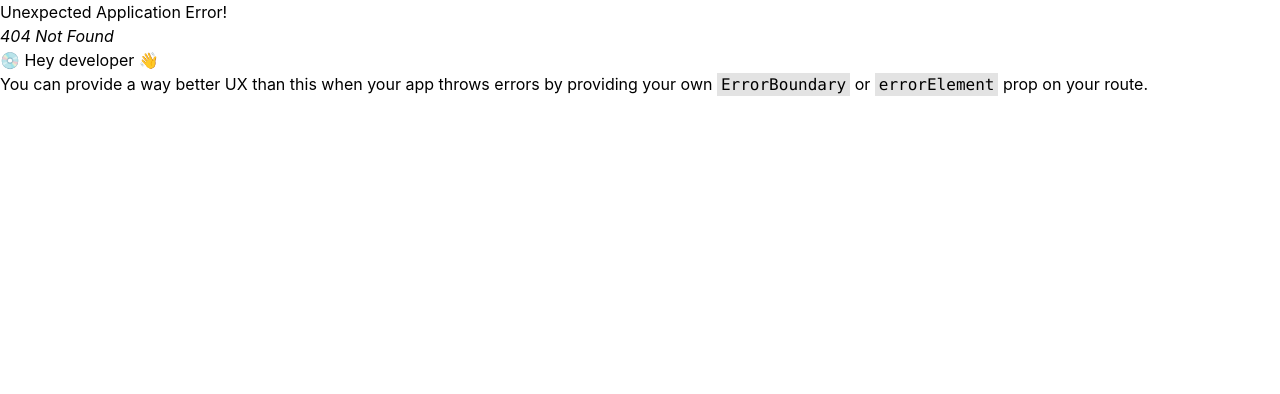
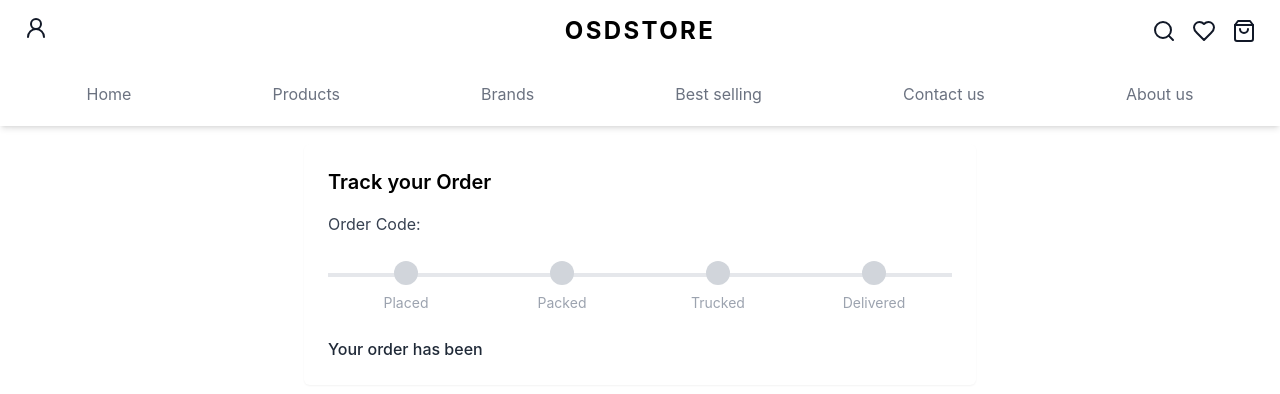
Before and after one commit to MuhammedAdhil86/osdstore, a React (Vite) app: page /ordertracker in a window 1280 px wide. Before the commit this address had no page. Shown: the top 394 px of the page. Built offline with nearby package versions, Linux system fonts and the light colour scheme.

Commit message:
order tracking added

```diff
--- a/src/components/order/orderlist.jsx
+++ b/src/components/order/orderlist.jsx
@@ -1,16 +1,23 @@
 import React, { useState, memo } from 'react';
 import { motion } from 'framer-motion';
+import { Link } from 'react-router-dom';
 
+import delivered from '../../img/nb-tumb/add-thumnail (2).jpeg';
+import shipped from '../../img/nb-tumb/add-thumnail (3).jpeg';
+import cancelled from '../../img/nb-tumb/add-thumnail (4).jpeg';
+import returned from '../../img/nb-tumb/add-thumnail(1).jpeg';
+
+// Mock orders
 const ordersMock = [
   {
     id: '5220712134013222',
     date: '04/02/2023 10:50 am',
     status: 'Delivered',
     product: {
-      name: 'NUUA S4 Pro 5G Chrome Silver 6GB+128GB',
+      name: 'New Balance classic 520',
       price: 299,
       qty: 1,
-      image: '/phone.jpg',
+      image: delivered,
     },
   },
   {
@@ -18,10 +25,10 @@ const ordersMock = [
     date: '04/02/2023 11:00 am',
     status: 'Shipped',
     product: {
-      name: 'NUUA S4 Pro 5G Chrome Silver 6GB+128GB',
+      name: 'New Balance classic 520',
       price: 299,
       qty: 1,
-      image: '/phone.jpg',
+      image: shipped,
     },
   },
   {
@@ -29,10 +36,10 @@ const ordersMock = [
     date: '04/02/2023 11:10 am',
     status: 'Cancelled',
     product: {
-      name: 'NUUA S4 Pro 5G Chrome Silver 6GB+128GB',
+      name: 'New Balance classic 520',
       price: 299,
       qty: 1,
-      image: '/phone.jpg',
+      image: cancelled,
     },
   },
   {
@@ -40,15 +47,27 @@ const ordersMock = [
     date: '04/02/2023 11:20 am',
     status: 'Returned',
     product: {
-      name: 'NUUA S4 Pro 5G Chrome Silver 6GB+128GB',
+      name: 'New Balance classic 520',
       price: 299,
       qty: 1,
-      image: '/phone.jpg',
+      image: returned,
     },
   },
 ];
 
+// Available status filters
 const statuses = ['All', 'Shipped', 'Delivered', 'Cancelled', 'Returned'];
+
+// Mapping order status to step number
+const statusStepMap = {
+  Placed: 0,
+  Packed: 1,
+  Trucked: 2,
+  Shipped: 2,
+  Delivered: 3,
+  Returned: 3,
+  Cancelled: -1, // special case
+};
 
 const OrderList = () => {
   const [selected, setSelected] = useState('All');
@@ -72,16 +91,16 @@ const OrderList = () => {
   };
 
   return (
-    <div className="p-6 max-w-3xl mx-auto lg:mt-36 md:mt-36 sm:mt-16 mt-16 lg:mb-1 md:mb-2 mb-14">
+    <div className="p-6 max-w-3xl mx-auto mt-16 mb-16">
       <h2 className="text-xl font-semibold mb-4">My Orders</h2>
 
-      {/* Filter tabs */}
-      <div className="flex space-x-4 mb-6 lg:border-b md:border-b sm:border-b border-b pb-2 ">
+      {/* Filter Tabs */}
+      <div className="flex space-x-4 mb-6 pb-2">
         {statuses.map(status => (
           <button
             key={status}
             onClick={() => setSelected(status)}
-            className={`px-3 py-1 border-b-2 ${
+            className={`px-3 py-1 border-b-2 transition-colors ${
               selected === status
                 ? 'border-black text-black font-semibold'
                 : 'border-transparent text-gray-500'
@@ -92,11 +111,11 @@ const OrderList = () => {
         ))}
       </div>
 
-      {/* Orders list */}
+      {/* Orders List */}
       {filteredOrders.map((order, index) => (
         <motion.div
           key={order.id}
-          className="border rounded-lg p-4 mb-4 shadow-sm w-full lg:w-full md:w-full sm:w"
+          className="border rounded-lg p-4 mb-4 shadow-sm w-full"
           initial={{ opacity: 0, y: 20 }}
           animate={{ opacity: 1, y: 0 }}
           exit={{ opacity: 0, y: 20 }}
@@ -104,11 +123,15 @@ const OrderList = () => {
             type: 'spring',
             stiffness: 100,
             damping: 25,
-            delay: index * 0.1, // adds a staggered effect for smooth transitions
+            delay: index * 0.1,
           }}
         >
           <div className="flex justify-between items-center mb-2">
-            <div className={`text-white text-sm px-2 py-1 rounded ${statusColor(order.status)}`}>
+            <div
+              className={`text-white text-sm px-2 py-1 rounded ${statusColor(
+                order.status
+              )}`}
+            >
               {order.status}
             </div>
           </div>
@@ -124,7 +147,9 @@ const OrderList = () => {
               className="w-16 h-16 object-cover rounded"
             />
             <div className="flex-1">
-              <div className="font-medium text-gray-900">{order.product.name}</div>
+              <div className="font-medium text-gray-900">
+                {order.product.name}
+              </div>
               <div className="text-gray-500 text-sm">
                 ${order.product.price} × {order.product.qty}
               </div>
@@ -134,9 +159,15 @@ const OrderList = () => {
               <div className="font-semibold text-lg text-gray-800">
                 ${order.product.price}
               </div>
-              <button className="mt-2 border px-3 py-1 text-sm rounded hover:bg-gray-100">
-                Order Details
-              </button>
+
+              {/* Link to Order Tracker with step passed */}
+              <Link
+                to={`/ordertracker?step=${statusStepMap[order.status] ?? 0}&status=${order.status}&id=${order.id}`}
+              >
+                <button className="mt-2 border px-3 py-1 text-sm rounded hover:bg-gray-100">
+                  Order Details
+                </button>
+              </Link>
             </div>
           </div>
         </motion.div>
@@ -145,5 +176,4 @@ const OrderList = () => {
   );
 };
 
-// Memoize the component to prevent unnecessary re-renders
 export default memo(OrderList);
--- /dev/null
+++ b/src/components/order/ordertracker.jsx
@@ -0,0 +1,85 @@
+import React, { useMemo } from 'react';
+import { useLocation } from 'react-router-dom';
+import { FaCheck } from 'react-icons/fa';
+
+const steps = ['Placed', 'Packed', 'Trucked', 'Delivered'];
+
+const OrderTracker = () => {
+  const location = useLocation();
+  const searchParams = new URLSearchParams(location.search);
+
+  const currentStep = parseInt(searchParams.get('step'), 10);
+  const status = searchParams.get('status');
+  const orderCode = searchParams.get('id');
+
+  const isCancelled = status === 'Cancelled';
+
+  return (
+    <div className="max-w-2xl mx-auto p-6 bg-white rounded-md shadow-sm mt-36">
+      <h2 className="text-xl font-semibold mb-4">Track your Order</h2>
+      <p className="mb-6 text-gray-700">
+        Order Code: <span className="font-mono">{orderCode}</span>
+      </p>
+
+      {/* Progress bar */}
+      <div className="relative flex justify-between items-center mb-6">
+        <div className="absolute top-3 left-0 w-full h-1 bg-gray-200 z-0" />
+        {!isCancelled && (
+          <div
+            className="absolute top-3 left-0 h-1 bg-green-400 z-10 transition-all duration-300"
+            style={{
+              width: `${(currentStep / (steps.length - 1)) * 100}%`,
+            }}
+          />
+        )}
+        {steps.map((step, index) => {
+          const isCompleted = index <= currentStep && !isCancelled;
+          return (
+            <div
+              key={index}
+              className="relative z-20 flex flex-col items-center w-1/4"
+            >
+              <div
+                className={`w-6 h-6 rounded-full flex items-center justify-center text-white text-xs font-bold ${
+                  isCancelled
+                    ? 'bg-red-400'
+                    : isCompleted
+                    ? 'bg-green-500'
+                    : 'bg-gray-300'
+                }`}
+              >
+                {isCancelled ? '✖' : isCompleted ? <FaCheck size={12} /> : ''}
+              </div>
+              <span
+                className={`mt-2 text-sm text-center ${
+                  isCancelled
+                    ? 'text-red-500'
+                    : isCompleted
+                    ? 'text-green-600'
+                    : 'text-gray-400'
+                }`}
+              >
+                {step}
+              </span>
+            </div>
+          );
+        })}
+      </div>
+
+      <p className="text-gray-800 font-medium">
+        {isCancelled ? (
+          <span className="text-red-600 font-semibold">This order was cancelled.</span>
+        ) : (
+          <>
+            Your order has been{' '}
+            <span className="text-green-600 font-semibold">
+              {steps[currentStep]?.toLowerCase()}
+            </span>
+          </>
+        )}
+      </p>
+    </div>
+  );
+};
+
+export default OrderTracker;
--- a/src/router/routes.jsx
+++ b/src/router/routes.jsx
@@ -14,7 +14,7 @@ import LoginForm from "../components/login/login";
 import BrandsGrid from "../components/brands/brands_list";
 import ProductsPage from "../components/category-product/category-product";  // Make sure this file exists
 import OrderList from "../components/order/orderlist";
-
+import OrderTracker from "../components/order/ordertracker";
 const router = createBrowserRouter([
   {
     path: "/",
@@ -32,6 +32,7 @@ const router = createBrowserRouter([
       { path: "/contact", element: <ContactUs /> },
       { path: "/login", element: <LoginForm /> },
       { path: "/order", element: <OrderList /> },
+      { path: "/ordertracker", element: <OrderTracker /> },
 
 
       // Route for the brands grid (categories styled as brands)
```
